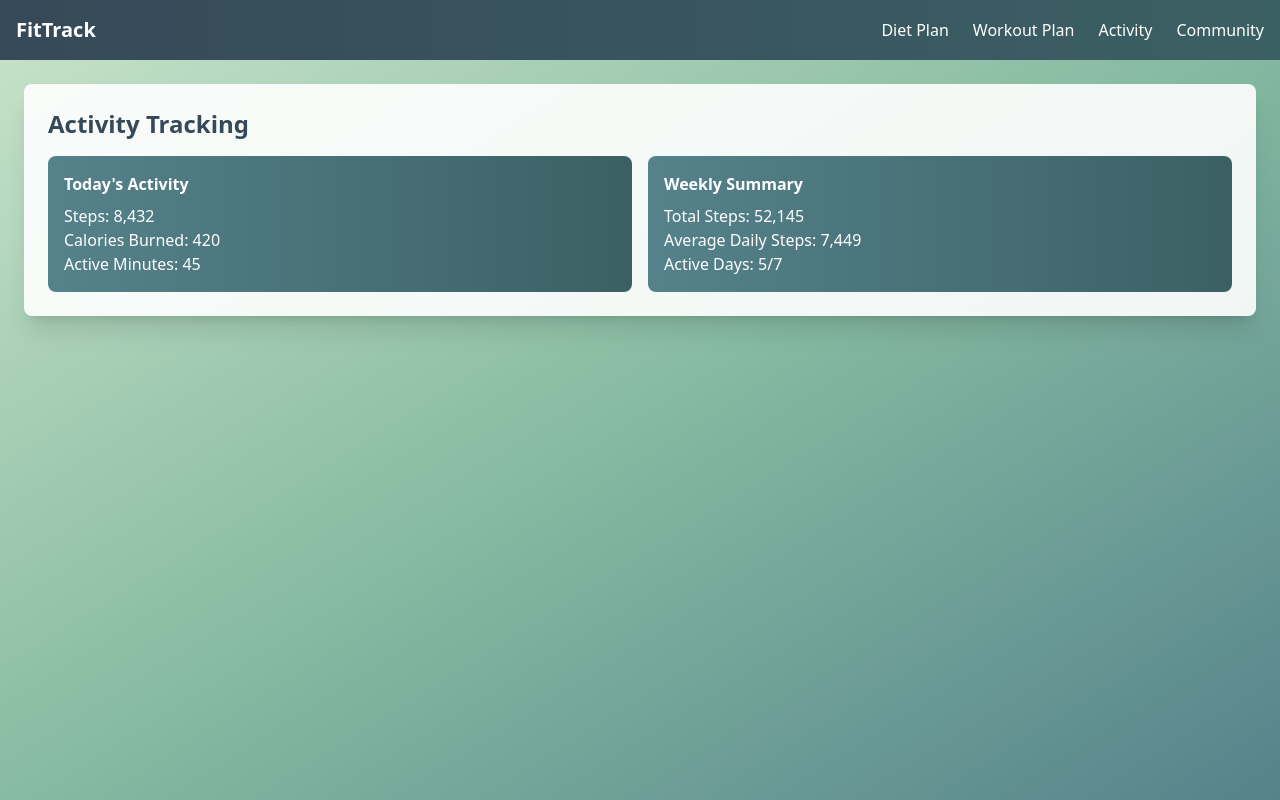
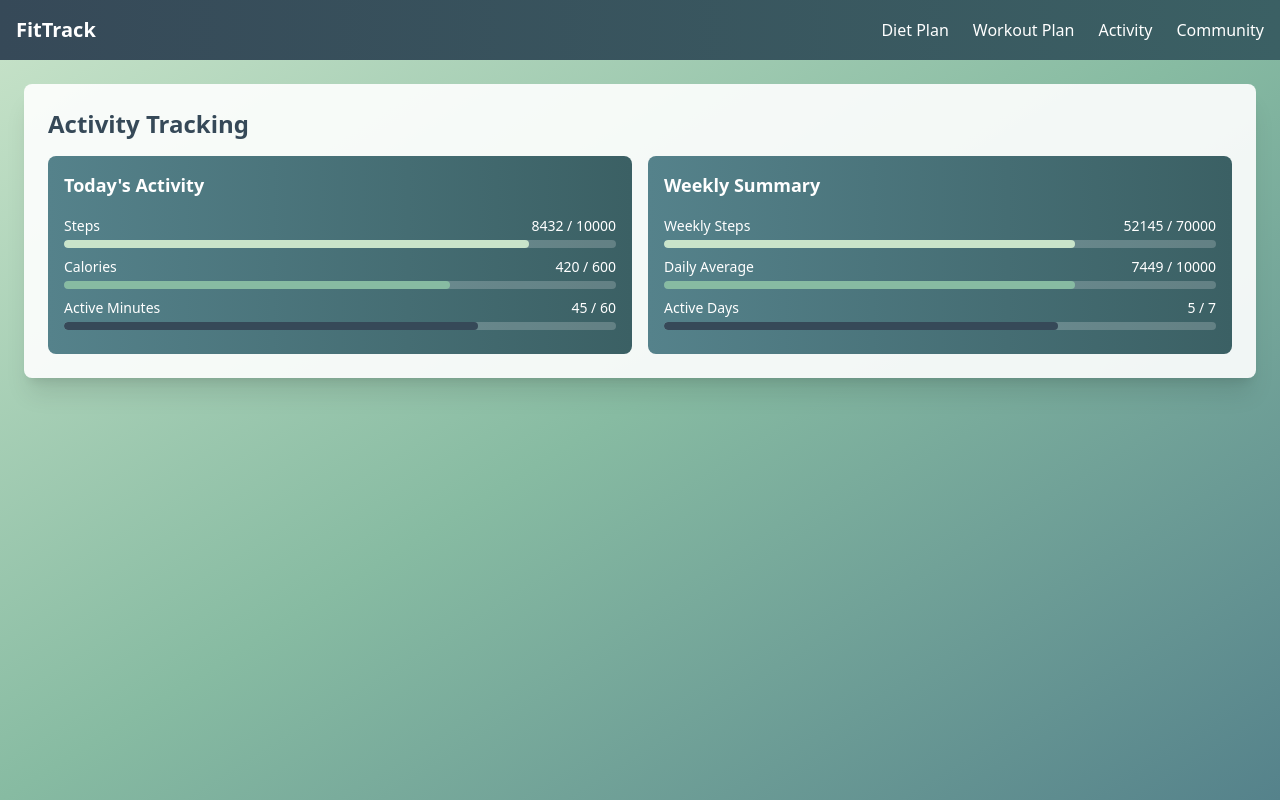
Before and after one commit to nitinc4/FitTrack, a React (Vite) app: page /activity in a window 1280 px wide. Built offline with nearby package versions, Linux system fonts and the light colour scheme.

Commit message:
added progress bar

```diff
--- /dev/null
+++ b/src/components/ActivityCard.tsx
@@ -0,0 +1,45 @@
+import React from 'react';
+import styled from 'styled-components';
+import ProgressBar from './ProgressBar';
+
+interface ActivityCardProps {
+  title: string;
+  metrics: {
+    label: string;
+    value: number;
+    max: number;
+    color?: string;
+  }[];
+}
+
+const Card = styled.div`
+  padding: 1rem;
+  background: linear-gradient(to right, #55828B, #3B6064);
+  border-radius: 0.5rem;
+  color: white;
+`;
+
+const Title = styled.h3`
+  font-weight: 600;
+  margin-bottom: 1rem;
+  font-size: 1.125rem;
+`;
+
+const ActivityCard: React.FC<ActivityCardProps> = ({ title, metrics }) => {
+  return (
+    <Card>
+      <Title>{title}</Title>
+      {metrics.map((metric, index) => (
+        <ProgressBar
+          key={index}
+          label={metric.label}
+          value={metric.value}
+          max={metric.max}
+          color={metric.color}
+        />
+      ))}
+    </Card>
+  );
+};
+
+export default ActivityCard;
--- /dev/null
+++ b/src/components/ProgressBar.tsx
@@ -0,0 +1,55 @@
+import React from 'react';
+import styled from 'styled-components';
+
+interface ProgressBarProps {
+  value: number;
+  max: number;
+  label: string;
+  color?: string;
+}
+
+const ProgressContainer = styled.div`
+  margin: 8px 0;
+`;
+
+const ProgressLabel = styled.div`
+  display: flex;
+  justify-content: space-between;
+  margin-bottom: 4px;
+  font-size: 0.875rem;
+  color: white;
+`;
+
+const ProgressTrack = styled.div`
+  width: 100%;
+  height: 8px;
+  background-color: rgba(255, 255, 255, 0.2);
+  border-radius: 4px;
+  overflow: hidden;
+`;
+
+const ProgressFill = styled.div<{ progress: number; color?: string }>`
+  width: ${props => props.progress}%;
+  height: 100%;
+  background-color: ${props => props.color || '#C9E4CA'};
+  border-radius: 4px;
+  transition: width 0.3s ease;
+`;
+
+const ProgressBar: React.FC<ProgressBarProps> = ({ value, max, label, color }) => {
+  const progress = Math.min((value / max) * 100, 100);
+
+  return (
+    <ProgressContainer>
+      <ProgressLabel>
+        <span>{label}</span>
+        <span>{value} / {max}</span>
+      </ProgressLabel>
+      <ProgressTrack>
+        <ProgressFill progress={progress} color={color} />
+      </ProgressTrack>
+    </ProgressContainer>
+  );
+};
+
+export default ProgressBar;
--- a/src/pages/ActivityMonitor.jsx
+++ b/src/pages/ActivityMonitor.jsx
@@ -1,26 +1,59 @@
 import React from 'react';
 import Navbar from '../components/Navbar';
+import ActivityCard from '../components/ActivityCard';
 
 export default function ActivityMonitor() {
+  const dailyMetrics = [
+    {
+      label: 'Steps',
+      value: 8432,
+      max: 10000,
+      color: '#C9E4CA'
+    },
+    {
+      label: 'Calories',
+      value: 420,
+      max: 600,
+      color: '#87BBA2'
+    },
+    {
+      label: 'Active Minutes',
+      value: 45,
+      max: 60,
+      color: '#364958'
+    }
+  ];
+
+  const weeklyMetrics = [
+    {
+      label: 'Weekly Steps',
+      value: 52145,
+      max: 70000,
+      color: '#C9E4CA'
+    },
+    {
+      label: 'Daily Average',
+      value: 7449,
+      max: 10000,
+      color: '#87BBA2'
+    },
+    {
+      label: 'Active Days',
+      value: 5,
+      max: 7,
+      color: '#364958'
+    }
+  ];
+
   return (
     <div className="min-h-screen bg-gradient-to-br from-[#C9E4CA] via-[#87BBA2] to-[#55828B]">
       <Navbar />
       <div className="container mx-auto p-6">
         <div className="bg-white/90 rounded-lg shadow-xl p-6">
           <h2 className="text-2xl font-bold text-[#364958] mb-4">Activity Tracking</h2>
-          <div className="grid grid-cols-2 gap-4">
-            <div className="p-4 bg-gradient-to-r from-[#55828B] to-[#3B6064] rounded-lg text-white">
-              <h3 className="font-semibold mb-2">Today's Activity</h3>
-              <p>Steps: 8,432</p>
-              <p>Calories Burned: 420</p>
-              <p>Active Minutes: 45</p>
-            </div>
-            <div className="p-4 bg-gradient-to-r from-[#55828B] to-[#3B6064] rounded-lg text-white">
-              <h3 className="font-semibold mb-2">Weekly Summary</h3>
-              <p>Total Steps: 52,145</p>
-              <p>Average Daily Steps: 7,449</p>
-              <p>Active Days: 5/7</p>
-            </div>
+          <div className="grid grid-cols-1 md:grid-cols-2 gap-4">
+            <ActivityCard title="Today's Activity" metrics={dailyMetrics} />
+            <ActivityCard title="Weekly Summary" metrics={weeklyMetrics} />
           </div>
         </div>
       </div>
```
